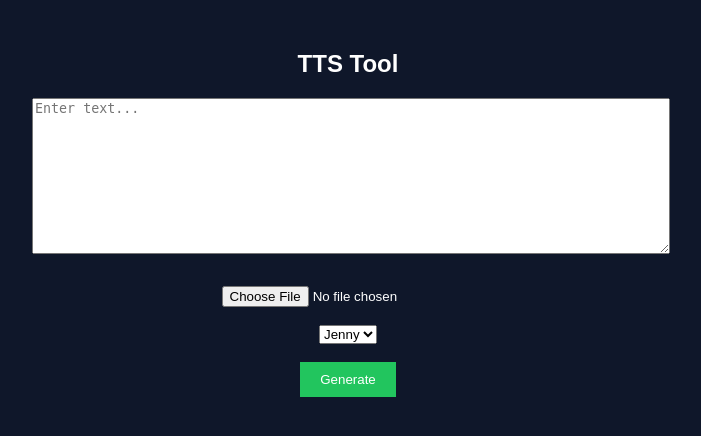
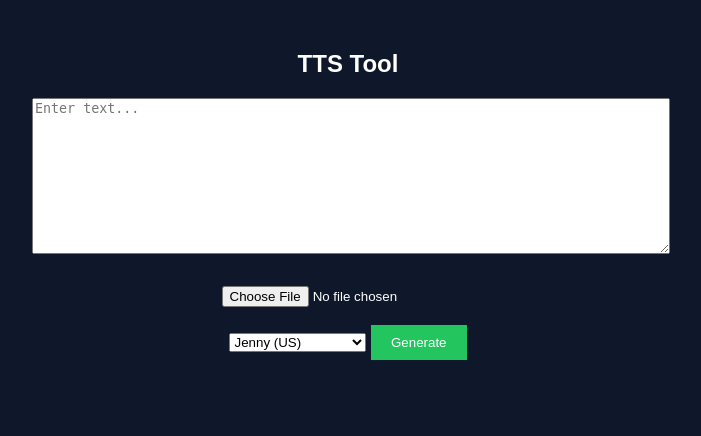
Before and after one commit to lemon9090/tts-website, a FastAPI app: page / in a window 1280 px wide. Shown: the top 436 px of the page, without its empty margins (292-993 px from the left). Run offline with FastAPI, Linux system fonts and the light colour scheme.

Commit message:
Update index.html

```diff
--- a/templates/index.html
+++ b/templates/index.html
@@ -14,9 +14,13 @@
 
         <input type="file" name="file"><br><br>
 
-        <select name="voice">
-            <option value="en-US-JennyNeural">Jenny</option>
-        </select><br><br>
+       <select name="voice">
+    <option value="en-US-JennyNeural">Jenny (US)</option>
+    <option value="en-US-ChristopherNeural">Christopher (US)</option>
+    <option value="en-CA-LiamNeural">Liam (Canada)</option>
+    <option value="en-CA-ClaraNeural">Clara (Canada)</option>
+    <option value="en-AU-NatashaNeural">Natasha (Australia)</option>
+</select>
 
         <button type="submit">Generate</button>
     </form>
```
